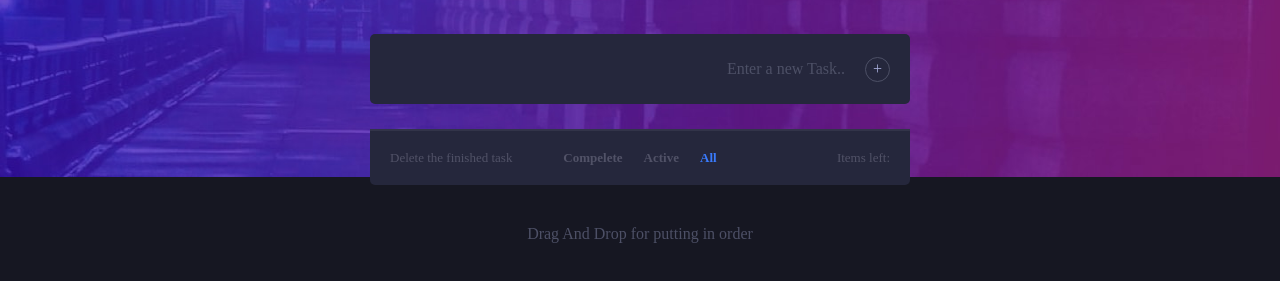
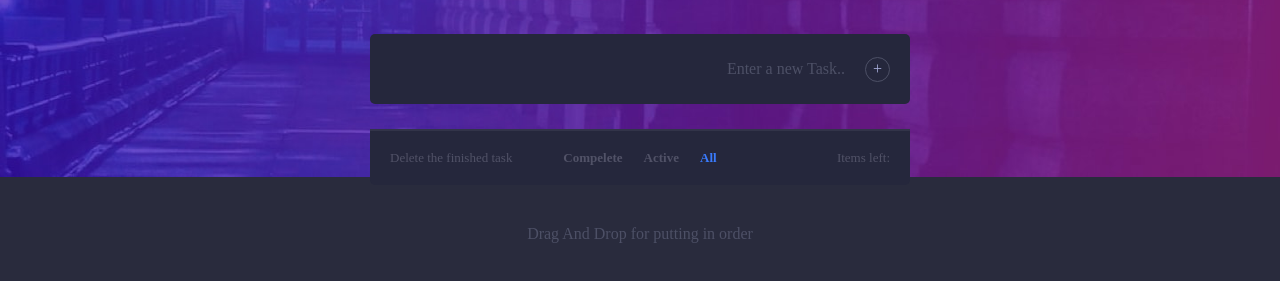
Before and after one commit to Kheidari71/taskApplication, a website: page index.html in a window 1280 px wide. Shown: the part 123-404 px from the top of the page. Drawn offline with Linux system fonts and the light colour scheme; a web font is replaced by a local one.

Commit message:
Add files via upload

```diff
--- a/styles.css
+++ b/styles.css
@@ -3,10 +3,10 @@
   --base-font: 1.6rem;
   --fw-normal: 400;
   --fw-bold: 700;
-  --img-bg: url("../assets/images/bg-desktop-dark.jpg");
+  --img-bg: url("./assets/images/bg-desktop-dark.jpg");
   --clr-primary: hsl(0, 0%, 98%);
   --clr-white: hsl(0, 0%, 100%);
-  --clr-page-bg: hsl(235, 21%, 11%);
+  --clr-page-bg: hsl(234, 20%, 20%);
   --clr-card-bg: hsl(235, 24%, 19%);
   --clr-blue: hsl(220, 98%, 61%);
   --clr-green: hsl(192, 100%, 67%);
@@ -23,7 +23,7 @@
 /* CHANGE CUSTOM PROPERTIES WHEN LIGHT THEME */
 
 body.light {
-  --img-bg: url("../assets/images/bg-desktop-light.jpg");
+  --img-bg: url("./assets/images/bg-desktop-light.jpg");
   --clr-primary: hsl(243, 12%, 30%);
   --clr-page-bg: hsl(0, 0%, 98%);
   --clr-card-bg: hsl(0, 0%, 100%);
```
